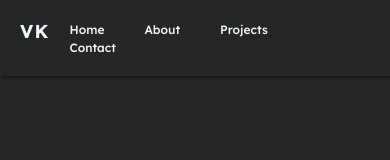
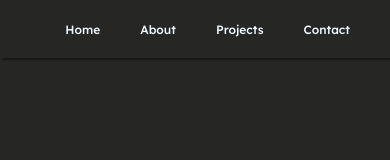
Before and after one commit to vikashkhati007/Portfolio_Demo_Website, a Next.js app: page /components/header in a window 390 px wide. Shown: the top 160 px of the page. Built offline with nearby package versions, Linux system fonts and the light colour scheme; a web font is replaced by a local one.

Commit message:
responsive

```diff
--- a/styles/GlobalHome.css
+++ b/styles/GlobalHome.css
@@ -178,7 +178,7 @@ footer .icons{
     background-color: rgba(0,0,0,0.1);
     width: 800px;
     height: 450px;
-    overflow: hidden;
+    overflow: auto;
 }
 
 .aboutcontainer .aboutborder .aboutcontent img{
@@ -411,6 +411,59 @@ footer .icons{
     }
 
 }
+@media screen and (max-width: 450px) {
+    .navbar-logo a{
+        display: none;
+    }
+    .nav-items ul li{
+        display: contents;
+    }
+    .aboutcontainer{
+        margin: 40px 0px;
+        margin-bottom: 100px;
+    }
+    .contactcontainer{
+        display: flex;
+        flex-wrap: wrap;
+        margin: 0px auto;
+    }
+    .introdunctioncontainer h1{
+        animation: opening 2s ease-in-out infinite alternate-reverse;
+        font-size: 3rem;
+
+    }
+    .introdunctioncontainer p{
+        animation: opening 2s ease-in-out infinite alternate-reverse;
+        font-size: 0.8em;
+
+    }
+    footer p{
+        font-size: 0.8em;
+    }
+    .icons .button{
+        font-size: 0.9em;
+    }
+    .projectborder{
+        width: 300px;
+        font-size: 0.8em;
+        height: 350px;
+     }
+     .projectborder h1{
+        transform: translateY(-330px);
+     }
+
+    .contact{
+        font-size: 10%;
+    }
+    .itemscontainer{
+        border: none;
+        background-color: transparent;
+    }
+    .circlecontainer{
+        width: 300px;
+        height: 300px;
+    }
+}
 
 @media screen and (max-width:600px) {
     .aboutcontainer .aboutborder .aboutcontent img{
```
